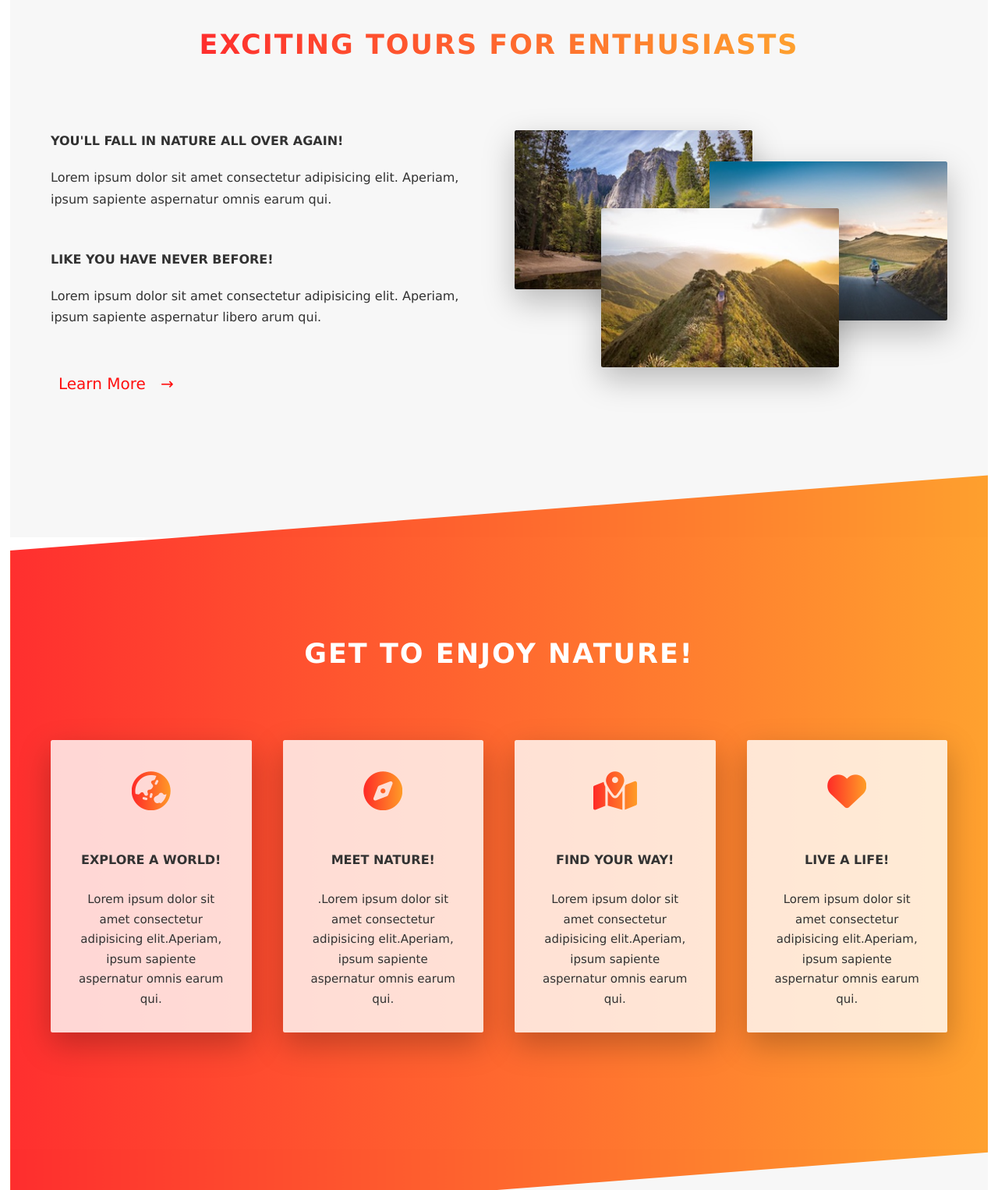
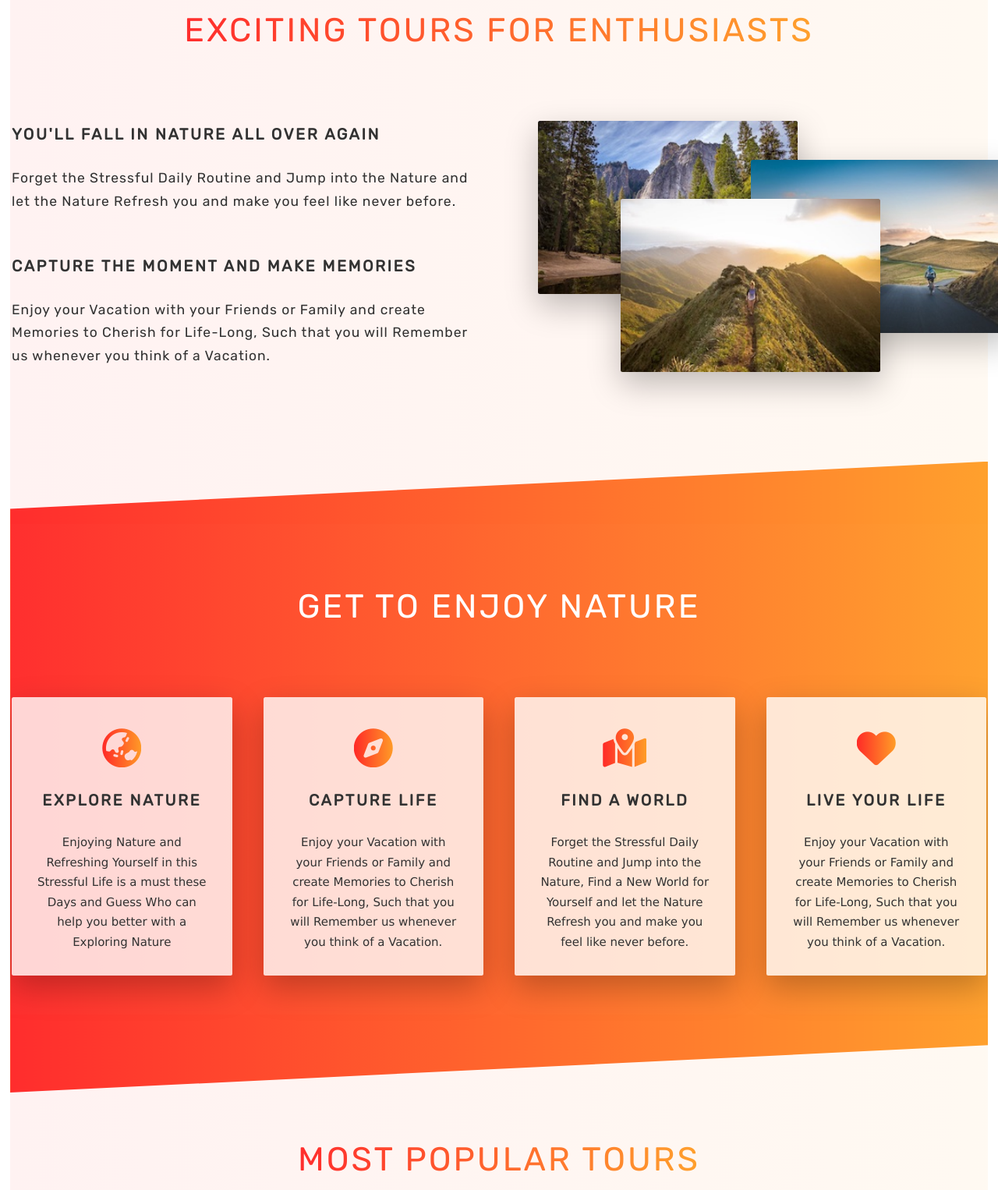
Before and after one commit to EshanTrivedi21/Natours-Tourism, a website: page index.html in a window 1280 px wide. Shown: the part 840-2366 px from the top of the page at 78% size. Drawn offline with Linux system fonts and the light colour scheme; a web font is replaced by a local one.

Commit message:
Minor Changes

```diff
--- a/index.html
+++ b/index.html
@@ -49,20 +49,17 @@
 
                 <div class="col-1-of-2">
                     <h3 class="heading-tertiary u-margin-bottom-small">
-                        You'll fall in Nature all over again!
+                        You'll fall in Nature all over again
                     </h3>
-                    <p class="paragraph">
-                        Lorem ipsum dolor sit amet consectetur adipisicing elit. Aperiam,
-                        ipsum sapiente aspernatur omnis earum qui.
+                    <p class="paragraph u-margin-bottom-medium">
+                        Forget the Stressful Daily Routine and Jump into the Nature and let the Nature Refresh you and make you feel like never before.
                     </p>
                     <h3 class="heading-tertiary u-margin-bottom-small">
-                        Like you have never before!
+                        Capture the Moment and Make Memories
                     </h3>
-                    <p class="paragraph">
-                        Lorem ipsum dolor sit amet consectetur adipisicing elit. Aperiam,
-                        ipsum sapiente aspernatur libero arum qui.
+                    <p class="paragraph u-margin-bottom-medium">
+                        Enjoy your Vacation with your Friends or Family and create Memories to Cherish for Life-Long, Such that you will Remember us whenever you think of a Vacation.
                     </p>
-                    <a href="" class="btn-text">Learn More &nbsp; &rarr;</a>
                 </div>
 
                 <div class="col-1-of-2">
@@ -80,7 +77,7 @@
         <section class="section-features">
 
             <div class="u-center-text u-margin-bottom-big">
-                <h2 class="heading-features">Get to Enjoy Nature!</h2>
+                <h2 class="heading-features">Get to Enjoy Nature</h2>
             </div>
 
             <div class="row">
@@ -88,32 +85,32 @@
                 <div class="col-1-of-4">
                     <div class="feature-box">
                         <i class="feature-box__icon fa-solid fa-earth-asia"></i>
-                        <h3 class="heading-tertiary">Explore a World!</h3>
-                        <p class="feature-box__text">Lorem ipsum dolor sit amet consectetur adipisicing elit.Aperiam, ipsum sapiente aspernatur omnis earum qui.</p>
+                        <h3 class="heading-tertiary">Explore Nature</h3>
+                        <p class="feature-box__text">Enjoying Nature and Refreshing Yourself in this Stressful Life is a must these Days and Guess Who can help you better with a Exploring Nature</p>
                     </div>
                 </div>
 
                 <div class="col-1-of-4">
                     <div class="feature-box">
                         <i class="feature-box__icon fa-solid fa-compass"></i>
-                        <h3 class="heading-tertiary">Meet Nature!</h3>
-                        <p class="feature-box__text">.Lorem ipsum dolor sit amet consectetur adipisicing elit.Aperiam, ipsum sapiente aspernatur omnis earum qui.</p>
+                        <h3 class="heading-tertiary">Capture life</h3>
+                        <p class="feature-box__text">Enjoy your Vacation with your Friends or Family and create Memories to Cherish for Life-Long, Such that you will Remember us whenever you think of a Vacation.</p>
                     </div>
                 </div>
 
                 <div class="col-1-of-4">
                     <div class="feature-box">
                         <i class="feature-box__icon fa-solid fa-map-location-dot"></i>
-                        <h3 class="heading-tertiary">Find Your Way!</h3>
-                        <p class="feature-box__text">Lorem ipsum dolor sit amet consectetur adipisicing elit.Aperiam, ipsum sapiente aspernatur omnis earum qui.</p>
+                        <h3 class="heading-tertiary">Find a world</h3>
+                        <p class="feature-box__text">Forget the Stressful Daily Routine and Jump into the Nature, Find a New World for Yourself and let the Nature Refresh you and make you feel like never before.</p>
                     </div>
                 </div>
 
                 <div class="col-1-of-4">
                     <div class="feature-box">
                         <i class="feature-box__icon fa-solid fa-heart"></i>
-                        <h3 class="heading-tertiary">Live a Life!</h3>
-                        <p class="feature-box__text">Lorem ipsum dolor sit amet consectetur adipisicing elit.Aperiam, ipsum sapiente aspernatur omnis earum qui.</p>
+                        <h3 class="heading-tertiary">Live Your Life</h3>
+                        <p class="feature-box__text">Enjoy your Vacation with your Friends or Family and create Memories to Cherish for Life-Long, Such that you will Remember us whenever you think of a Vacation.</p>
                     </div>
                 </div>
 
@@ -124,7 +121,7 @@
         <section class="section-tours">
 
                 <div class="u-center-text u-margin-bottom-big">
-                    <h2 class="heading-secondary">Most Popular Tours!</h2>
+                    <h2 class="heading-secondary">Most Popular Tours</h2>
                 </div>
 
                 <div class="row">
@@ -227,7 +224,7 @@
                                         <li>Up to 40 People</li>
                                         <li>6 Tour Guides</li>
                                         <li>Cozy Hotels</li>
-                                        <li>Difficulty: EASY</li>
+                                        <li>Difficulty: HARD</li>
                                     </ul>
                                 </div>
                             </div>
--- a/sass/abstracts/_variables.scss
+++ b/sass/abstracts/_variables.scss
@@ -21,6 +21,6 @@ $color-gray-light-1: #f7f7f7;
 
 //GRID
 
-$grid-width: 115rem;
+$grid-width: 125rem;
 $gutter-vertical: 6rem;
 $gutter-horizontal: 4rem;
--- a/sass/base/_typography.scss
+++ b/sass/base/_typography.scss
@@ -1,3 +1,5 @@
+@import url('https://fonts.googleapis.com/css2?family=Merriweather&family=Roboto:wght@300&family=Rubik&family=Sansita+Swashed:wght@500&family=Satisfy&display=swap');
+
 body{
     font-family: Verdana, Geneva, Tahoma, sans-serif;
     font-weight: 400;
@@ -6,20 +8,21 @@ body{
 }
 
 .heading-primary{
+    font-family: 'Rubik', sans-serif;
     color: $color-primary-white;
     text-transform: uppercase;
-    margin-bottom: 20%;
+    margin-bottom: 25%;
 
     &--main{
         display: block;
         font-size: 6vw;
-        font-weight: 500;
-        letter-spacing: 2vw;
+        font-weight: 100;
+        letter-spacing: 2.25vw;
+        margin-left: 2.5%;
         animation-name: moveinleft;
         animation-duration: 1.5s;
         animation-timing-function: ease-out;
         backface-visibility: hidden;
-        margin-left: 2%;
 
         &:hover{
             transform: translateY(-10px);
@@ -30,8 +33,8 @@ body{
     &--sub{
         display: block;
         font-size: 2vw;
-        font-weight: 500;
-        letter-spacing: 0.4vw;
+        font-weight: 300;
+        letter-spacing: 0.5vw;
         animation-name: moveinright;
         animation-duration: 1.5s;
         animation-timing-function: ease-out;
@@ -40,15 +43,16 @@ body{
 }
 
 .heading-secondary{
-    font-size: 3.5rem;
+    font-family: 'Rubik', sans-serif;
+    font-size: 4.25rem;
     text-transform: uppercase;
-    font-weight: 600;
+    font-weight: 300;
     display: inline-block;
     background-image: linear-gradient(to right, $color-primary-d, $color-primary-l), url(images/bgmain.jpg);
     background-clip: border-box;
     -webkit-background-clip: text;
     color: transparent;
-    letter-spacing: 0.2rem;
+    letter-spacing: 0.3rem;
     transition-duration: 0.5s;
 
     &:hover{
@@ -58,26 +62,27 @@ body{
 }
 
 .heading-tertiary{
-    font-size: 1.6rem;
+    font-size: 2rem;
+    font-family: 'Rubik', sans-serif;
     font-weight: 600;
+    letter-spacing: 0.25rem;
     text-transform: uppercase;
 }
 
 .paragraph{
-    font-size: 1.6rem;
-    margin-bottom: 3rem;
-
-    &:not(:last-child){
-        margin-bottom: 5rem;
-    }
+    font-size: 1.75rem;
+    font-family: 'Rubik', sans-serif;
+    letter-spacing: 0.1rem;
 }
 
 .heading-features{
+    font-family: 'Rubik', sans-serif;
     font-size: 3.5rem;
     text-transform: uppercase;
-    font-weight: 600;
+    font-size: 4.25rem;
+    font-weight: 300;
+    letter-spacing: 0.3rem;
     color: $color-primary-white;
-    letter-spacing: 0.2rem;
     transition-duration: 0.5s;
 
     &:hover{
--- a/sass/base/_utilities.scss
+++ b/sass/base/_utilities.scss
@@ -7,9 +7,9 @@
 }
 
 .u-margin-bottom-medium{
-    margin-bottom: 4rem;
+    margin-bottom: 5rem;
 }
 
 .u-margin-bottom-small{
-    margin-bottom: 2rem;
+    margin-bottom: 2.5rem;
 }
--- a/sass/components/_button.scss
+++ b/sass/components/_button.scss
@@ -3,13 +3,13 @@
         font-size: 1.75rem;
         text-transform: uppercase;
         text-decoration: none;
-        padding: 1.25rem 7.5rem;
         display: inline-block;
-        border-radius: 10rem;
         transition: all 0.2s;
     }
 
     &--white{
+        padding: 1rem 7rem;
+        border-radius: 5rem;
         background-color: $color-primary-white;
         color: rgb(50, 50, 50);
     }
@@ -26,27 +26,17 @@
 
 }
 
-.btn-text{
-    &:link, &:visited{
-        font-size: 2rem;
-        color: $color-primary-dark;
-        display: inline-block;
-        text-decoration: none;
-        padding: 0.5rem 2.5rem 0.5rem 1rem;
-    }
+.btn__text{
+    position: absolute;
+    left: 50%;
+    transform: translate(-50%,-50%);
+    margin-top: 4rem;
 
-    &:hover{
-        background-image:linear-gradient(to right, $color-primary-d, $color-primary-l);
+    &--red{
+        padding: 0.5rem 4rem 0.5rem 2rem;
+        border-radius: 0.5rem;
+        background-image:linear-gradient(to right, rgba($color-primary-d, 0.75), rgba($color-primary-l, 0.75));
         color: $color-primary-white;
-        transform: translateY(-3px);
-        box-shadow: 0 1rem 2rem rgba(0,0,0,0.35);
-        border-bottom: 0;
-        transition-duration: 0.25s;
-    }
-
-    &:active{
-        transform: translateY(-1px);
-        box-shadow: 0 0.5rem 1rem rgba(0,0,0,0.45);
     }
 }
 
@@ -57,6 +47,8 @@
     margin-top: 5rem;
 
     &--red{
+        padding: 1.25rem 7.5rem;
+        border-radius: 5rem;
         background-image:linear-gradient(to right, $color-primary-d, $color-primary-l);
         color: $color-primary-white;
     }
--- a/sass/components/_composition.scss
+++ b/sass/components/_composition.scss
@@ -7,26 +7,26 @@
         border-radius: 2.5px;
         position: absolute;
         outline-offset: 0.5rem;
-        transition-duration: 0.25s;
+        transition-duration: 0.5s;
 
         &--p1{
-            left: 0%;
+            left: 5%;
             top: 0rem;
         }
 
         &--p2{
-            right: 0%;
-            top: 4rem;
+            right: -5%;
+            top: 5rem;
         }
 
         &--p3{
-            left: 20%;
+            left: 22.5%;
             top: 10rem;
         }
 
         &:hover{
             outline: 0.4rem solid $color-primary-light;
-            transform: scale(1.05);
+            transform: scale(1.1);
             box-shadow: 0 2.5rem 4rem rgba(0,0,0, 0.5);
             z-index: 20;
             transform: translateY(-3px);
--- a/sass/components/_feature-box.scss
+++ b/sass/components/_feature-box.scss
@@ -12,7 +12,7 @@
     &__icon{
         font-size: 5rem;
         margin-top: 1rem;
-        margin-bottom: 5rem;
+        margin-bottom: 2.5rem;
         display: inline-block;
         background-image: linear-gradient(to right, $color-primary-d, $color-primary-l), url(images/bgmain.jpg);
         background-clip: border-box;
--- a/sass/layouts/_header.scss
+++ b/sass/layouts/_header.scss
@@ -3,8 +3,8 @@
     background-image: linear-gradient(to right, $color-primary-d, $color-primary-l), url(images/bgmain.jpg);
     background-size: cover;
     background-position: center;
-    clip-path: polygon(0 0, 100% 0, 100% 85vh, 0 100%);
-    -webkit-clip-path: polygon(0 0, 100% 0, 100% 85vh, 0 100%);
+    clip-path: polygon(0 0, 100% 0, 100% 87.5vh, 0 100%);
+    -webkit-clip-path: polygon(0 0, 100% 0, 100% 87.5vh, 0 100%);
     position: relative;
 
     &__logo-box{
--- a/sass/pages/_home.scss
+++ b/sass/pages/_home.scss
@@ -1,22 +1,22 @@
 .section-about{
-    background-color: $color-gray-light-1;
-    padding: 17.5rem 0;
+    background-image: linear-gradient(to right, rgba($color-primary-d,0.05), rgba($color-primary-l,0.05));
+    padding: 15rem 0;
     margin-top: -10vh;
 }
 
 .section-features{
-    padding: 20rem 0;
-    padding-bottom: 25rem;
+    padding: 15rem 0;
+    padding-bottom: 15rem;
     margin-top: -10vh;
     background-image: linear-gradient(to right, $color-primary-d, $color-primary-l), url(images/bgmain.jpg);
     background-size: cover;
     background-position: center;
-    clip-path: polygon(0 10%, 100% 0, 100% 90%, 0 100%);
-    -webkit-clip-path: polygon(0 10%, 100% 0, 100% 90%, 0 100%);
+    clip-path: polygon(0 7.5%, 100% 0, 100% 92.5%, 0 100%);
+    -webkit-clip-path: polygon(0 7.5%, 100% 0, 100% 92.5%, 0 100%);
 }
 
 .section-tours{
-    background-color: $color-gray-light-1;
+    background-image: linear-gradient(to right, rgba($color-primary-d,0.05), rgba($color-primary-l,0.05));
     padding: 15rem 0;
     margin-top: -12.5vh;
 }
```
Also changed, not shown: sass/components/_cards.scss (+5 -3 lines), images/icon1.png (deleted), styles.css.
